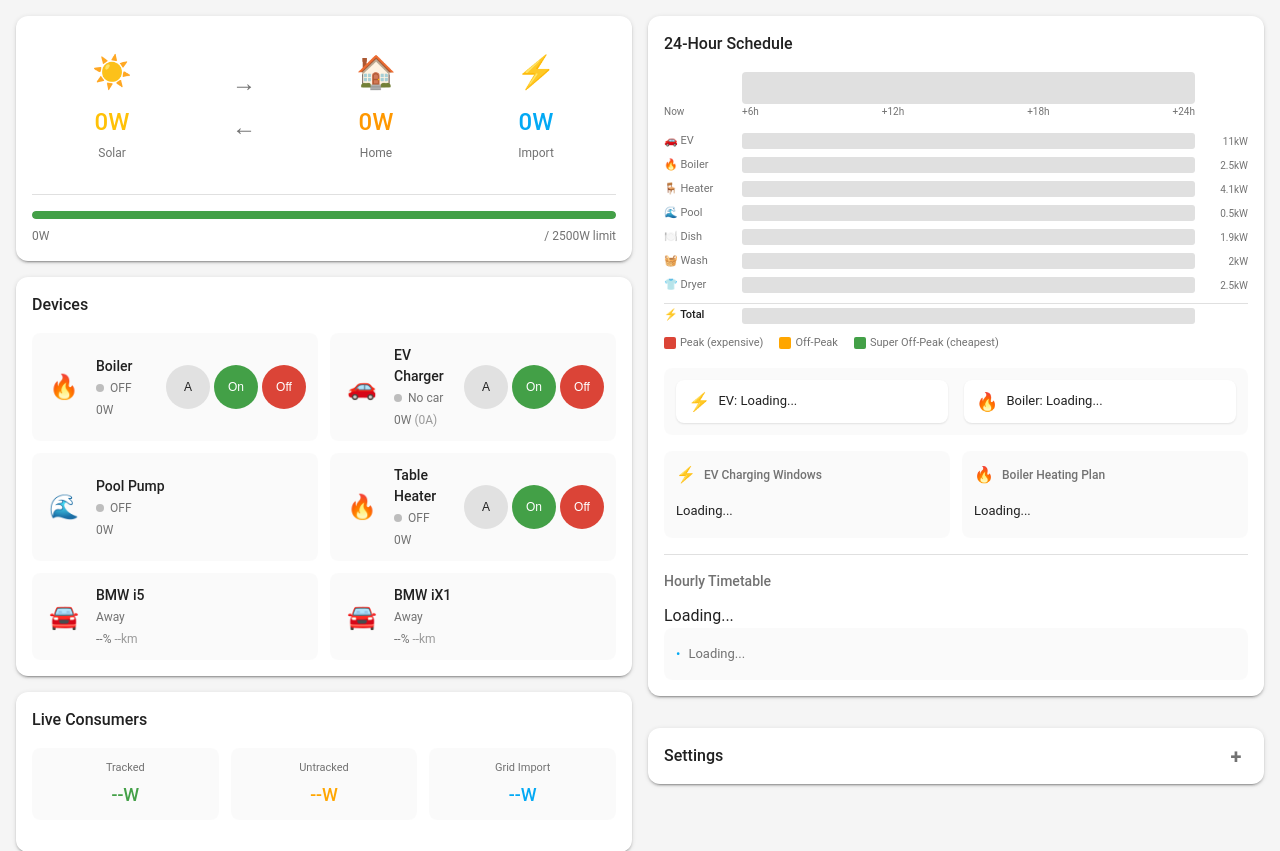
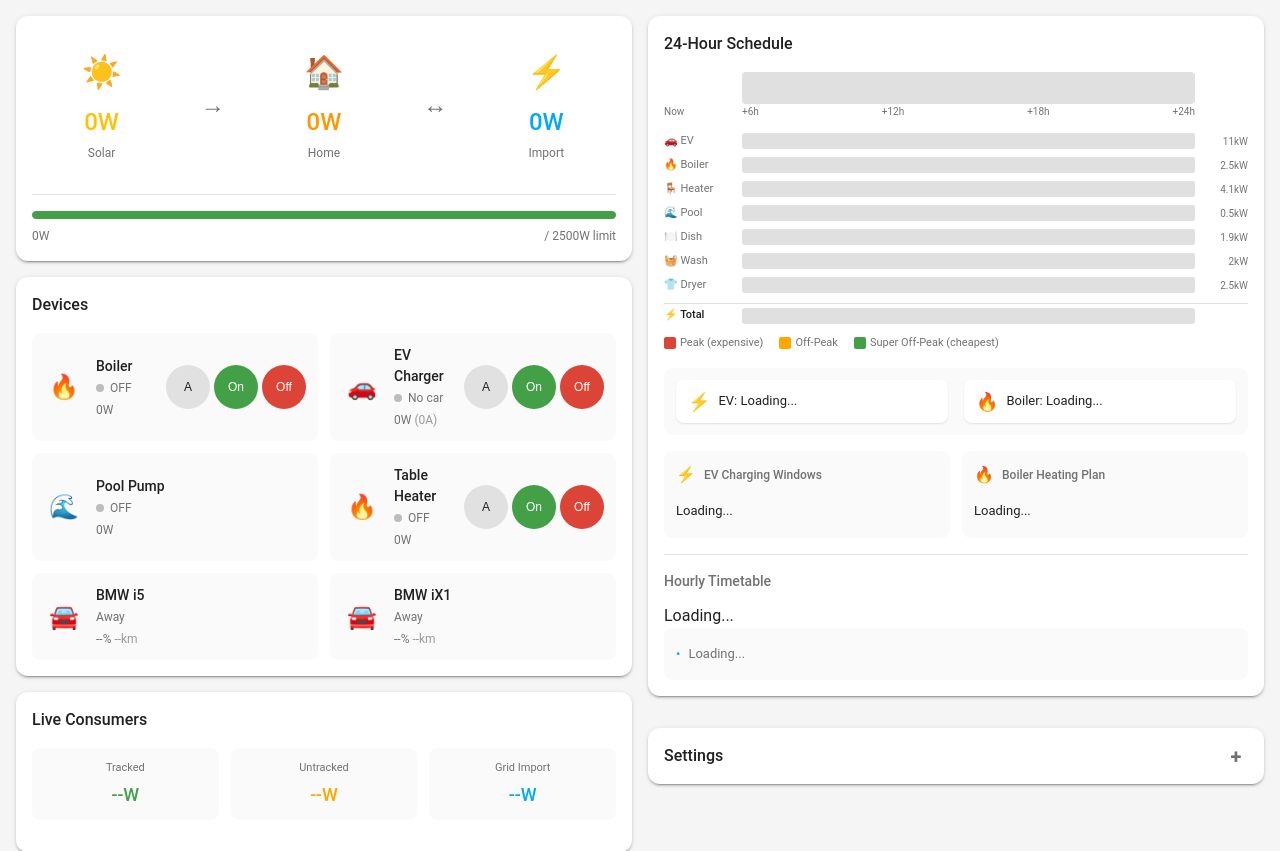
Before and after one commit to galletn/PowerManager, a FastAPI app: page / in a window 1280 px wide. Shown: the part 76-927 px from the top of the page. Run offline with FastAPI, Linux system fonts and the light colour scheme; parts of the project's set-up code (start-up, migrations or seed data) failed here and were passed over.

Commit message:
Fix power flow arrows - solar only goes to house
- Remove bidirectional arrow between Solar and Home (solar only flows one way)
- Add bidirectional arrow between Home and Grid (import/export)
- Update both main dashboard and compact power dashboard

🤖 Generated with [Claude Code](https://claude.com/claude-code)

Co-Authored-By: Claude Opus 4.5 <noreply@anthropic.com>

```diff
--- a/dashboard/templates/dashboard-power.html
+++ b/dashboard/templates/dashboard-power.html
@@ -141,7 +141,6 @@
                 </div>
                 <div class="power-arrows-large">
                     <div class="arrow" id="arrow-solar">→</div>
-                    <div class="arrow" id="arrow-grid">←</div>
                 </div>
                 <div class="power-node-large home">
                     <div class="node-icon" aria-hidden="true">🏠</div>
--- a/dashboard/templates/dashboard.html
+++ b/dashboard/templates/dashboard.html
@@ -37,12 +37,14 @@
                         </div>
                         <div class="power-arrows">
                             <div class="arrow solar-to-home" id="arrow-solar">→</div>
-                            <div class="arrow grid-to-home" id="arrow-grid">←</div>
                         </div>
                         <div class="power-node home">
                             <div class="node-icon" aria-hidden="true">🏠</div>
                             <div class="node-value" id="net-power" aria-live="polite" aria-label="Home power consumption">0W</div>
                             <div class="node-label">Home</div>
+                        </div>
+                        <div class="power-arrows">
+                            <div class="arrow home-to-grid" id="arrow-grid">↔</div>
                         </div>
                         <div class="power-node grid">
                             <div class="node-icon" aria-hidden="true">⚡</div>
```
